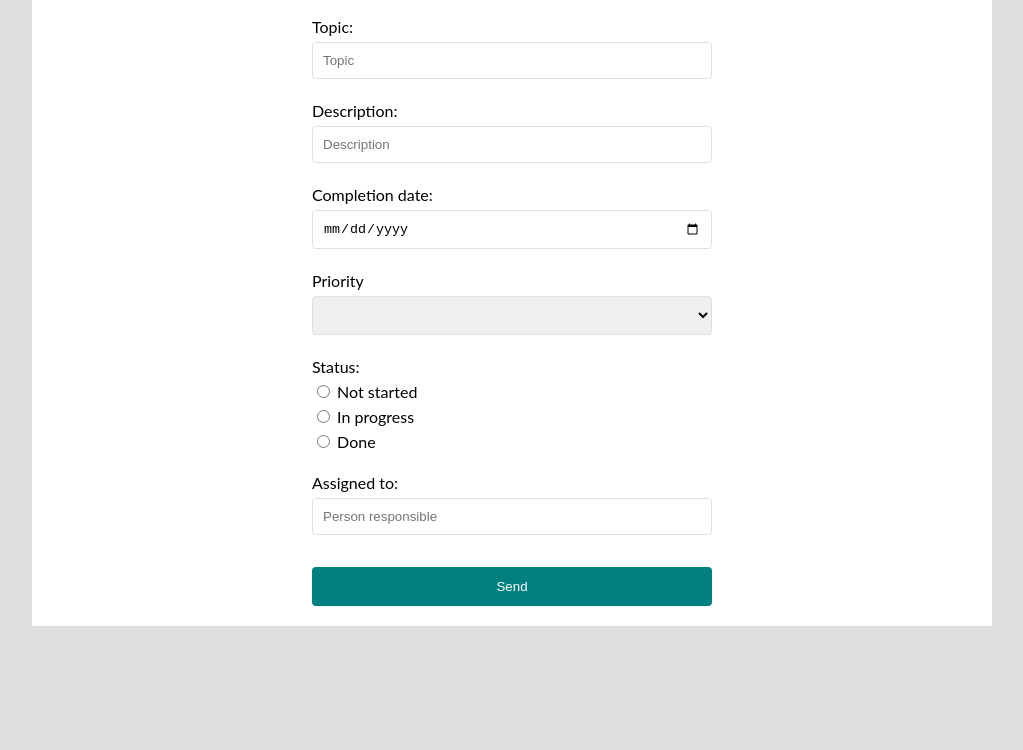
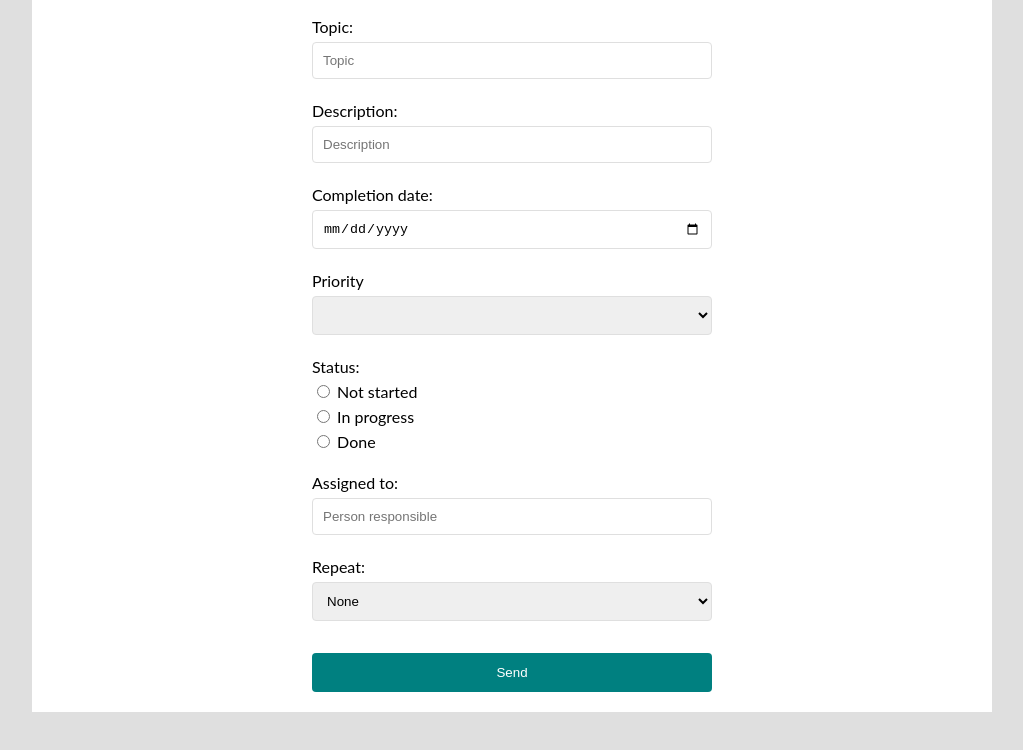
Before and after one commit to AngelikaMallek/formProjekt, a website built with Vite: page index.html in a window 1280 px wide. Shown: the part 176-926 px from the top of the page, without its empty margins (128-1151 px from the left). Before the commit the page ends 842 px from the top, so only its background shows below. Built offline with nearby package versions, Linux system fonts and the light colour scheme.

Commit message:
New field added

```diff
--- a/index.html
+++ b/index.html
@@ -67,7 +67,19 @@
                 </label>
                 <div class="errors" data-input="assignedTo"></div>
               </div>
-              <button class="form__button" type="submit">Send</button>
+              <div>
+                <label class="form__element">
+                  Repeat:
+                  <select class="form__field" name="repeat">
+                    <option value="">None</option>
+                    <option value="daily">Daily</option>
+                    <option value="weekly">Weekly</option>
+                    <option value="monthly">Monthly</option>
+                  </select>
+                </label>
+                <div class="errors" data-input="repeat"></div>
+            </div>
+            <button class="form__button" type="submit">Send</button>
             </form>
         </section>
     </div>
--- a/src/JS/form.js
+++ b/src/JS/form.js
@@ -46,6 +46,11 @@ form.addEventListener('submit', (e) => {
     valid = false;
   }
 
+  if (!data.get('repeat')) {
+    showError('repeat', 'Please select a repeat');
+    valid = false;
+  }
+
   if (!valid) return;
 
   alert('Task added successfully!');
```
